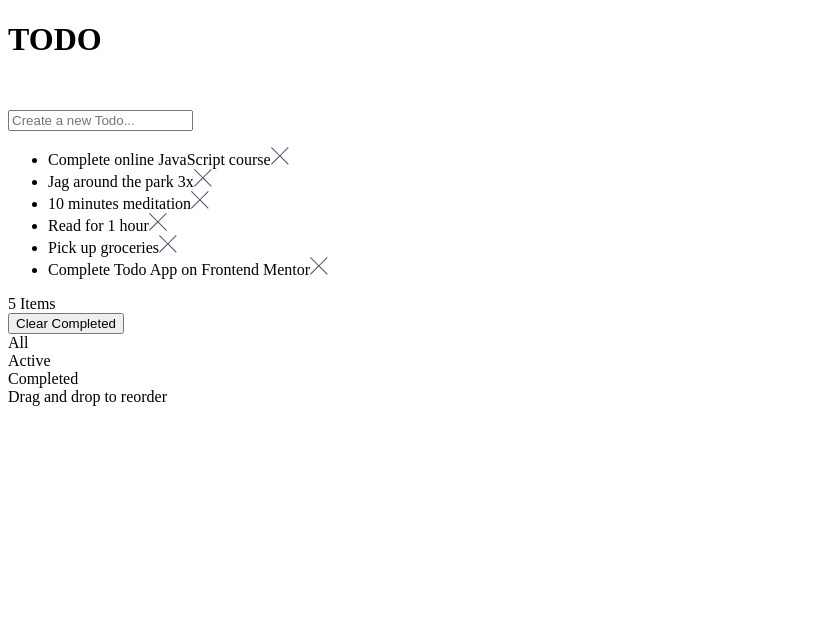
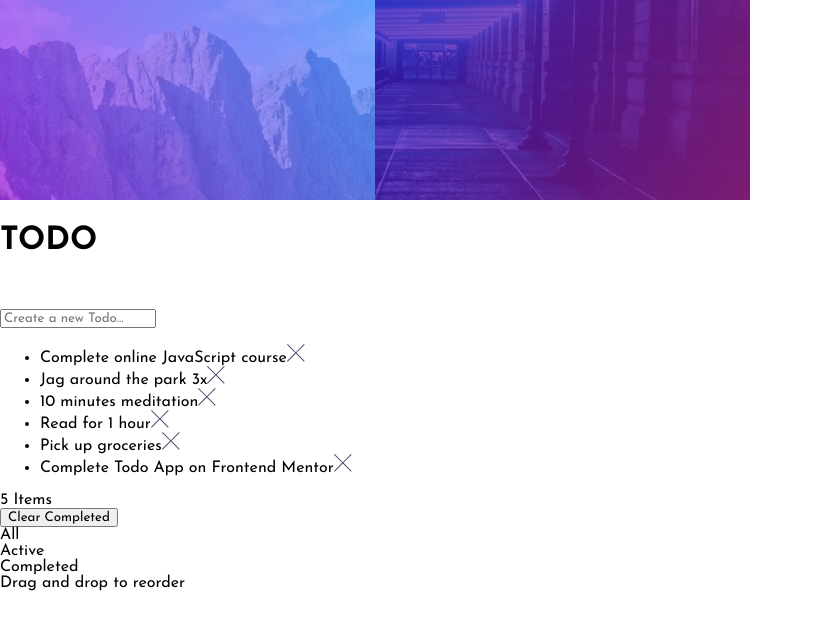
Before and after one commit to solvedbiscuit71/todo-app, a React (Create React App) app: page / in a window 1280 px wide. Shown: the top 630 px of the page, without its empty margins (0-813 px from the left). Built offline with nearby package versions, Linux system fonts and the light colour scheme.

Commit message:
Added Global Style using `<Global />`

```diff
--- a/src/App.jsx
+++ b/src/App.jsx
@@ -1,8 +1,30 @@
+import { Global } from "@emotion/react";
 import TodoApp from "./components/TodoApp";
 
 function App() {
   return (
     <>
+      <Global styles={`
+      @import url('https://fonts.googleapis.com/css2?family=Josefin+Sans:wght@400;700&display=swap');
+
+      *,*::before,*::after {
+        box-sizing: inherit;
+        font-family: inherit;
+      }
+
+      html,body {
+        box-sizing: border-box;
+        font-family: "Josefin Sans";
+        margin: 0;
+        padding: 0;
+      }
+      `} />
+
+      <section className="theme-image">
+        <img src="images/bg-mobile-light.jpg" alt="background image (light)" />
+        <img src="images/bg-mobile-dark.jpg" alt="background image (dark)" />
+      </section>
+
       <header>
         <h1>TODO</h1>
 
```
